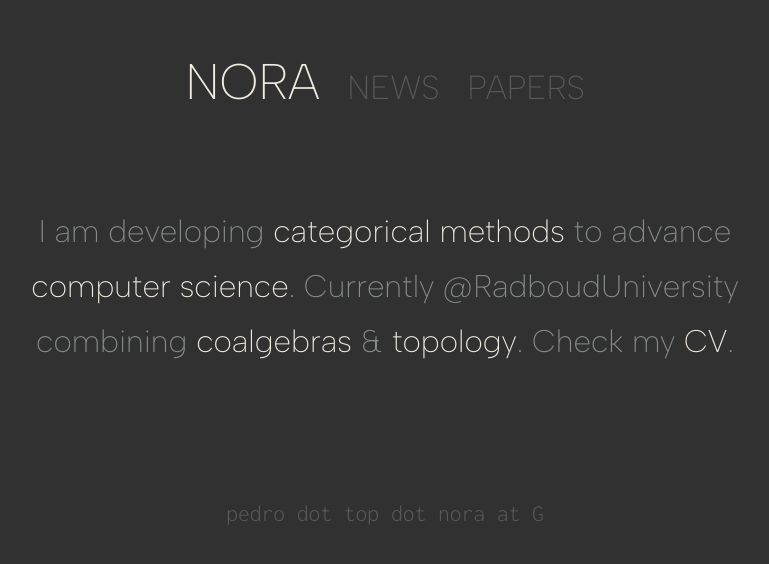
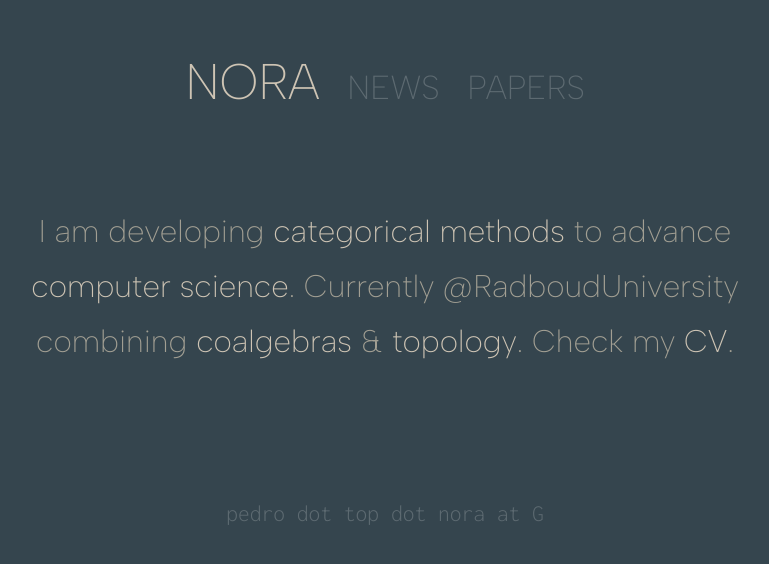
Before and after one commit to pedro-nora/pedro-nora.github.io, a plain HTML site: page index.html in a window 1280 px wide. Shown: the whole page, without its empty margins (255-1024 px from the left). Drawn offline with Linux system fonts and the light colour scheme; a web font is replaced by a local one.

Commit message:
back to etna

```diff
--- a/index.html
+++ b/index.html
@@ -10,10 +10,6 @@
     <link rel="preconnect" href="https://fonts.gstatic.com" crossorigin>
     <link href="https://fonts.googleapis.com/css2?family=Albert+Sans:ital,wght@0,100..900;1,100..900&display=swap" rel="stylesheet">
     <link href="https://fonts.googleapis.com/css2?family=Inconsolata:wght@200..900&display=swap" rel="stylesheet">
-    <link href="https://fonts.googleapis.com/css2?family=EB+Garamond:ital,wght@0,400..800;1,400..800&display=swap" rel="stylesheet">
-    <link href="https://fonts.googleapis.com/css2?family=Cormorant+Garamond:ital,wght@0,300;0,400;0,500;0,600;0,700;1,300;1,400;1,500;1,600;1,700&display=swap" rel="stylesheet">
-    <link href="https://fonts.googleapis.com/css2?family=Cormorant+SC:wght@300;400;500;600;700&display=swap" rel="stylesheet">
-    <link href="https://fonts.googleapis.com/css2?family=Libre+Baskerville:ital,wght@0,400;0,700;1,400&display=swap" rel="stylesheet">
     <link rel="stylesheet" href="main.css" type="text/css">
   </head>
   <script>
--- a/main.css
+++ b/main.css
@@ -20,12 +20,12 @@ html {
 body, button {
   font-family: "Albert Sans";
   font-weight: 200;
-  background-color: #323132;
-  color: #878e89;
+  background-color: #35454E;;
+  color: #A29F93;
 }
 
 button, .monospace {
-  color: #5a5a5a;
+  color: #5d6a71;
 }
 
 /*.monospace {
@@ -33,13 +33,13 @@ button, .monospace {
 }*/
 
 a,b {
-  color: #EFEBE0;
+  color: #CEC4B4;
   font-weight: 225;
   text-decoration: none;
 }
 
 .button:hover, .selected {
-  color: #EFEBE0;
+  color: #CEC4B4;
   font-weight: 200;
   text-decoration: none;
 }
```
